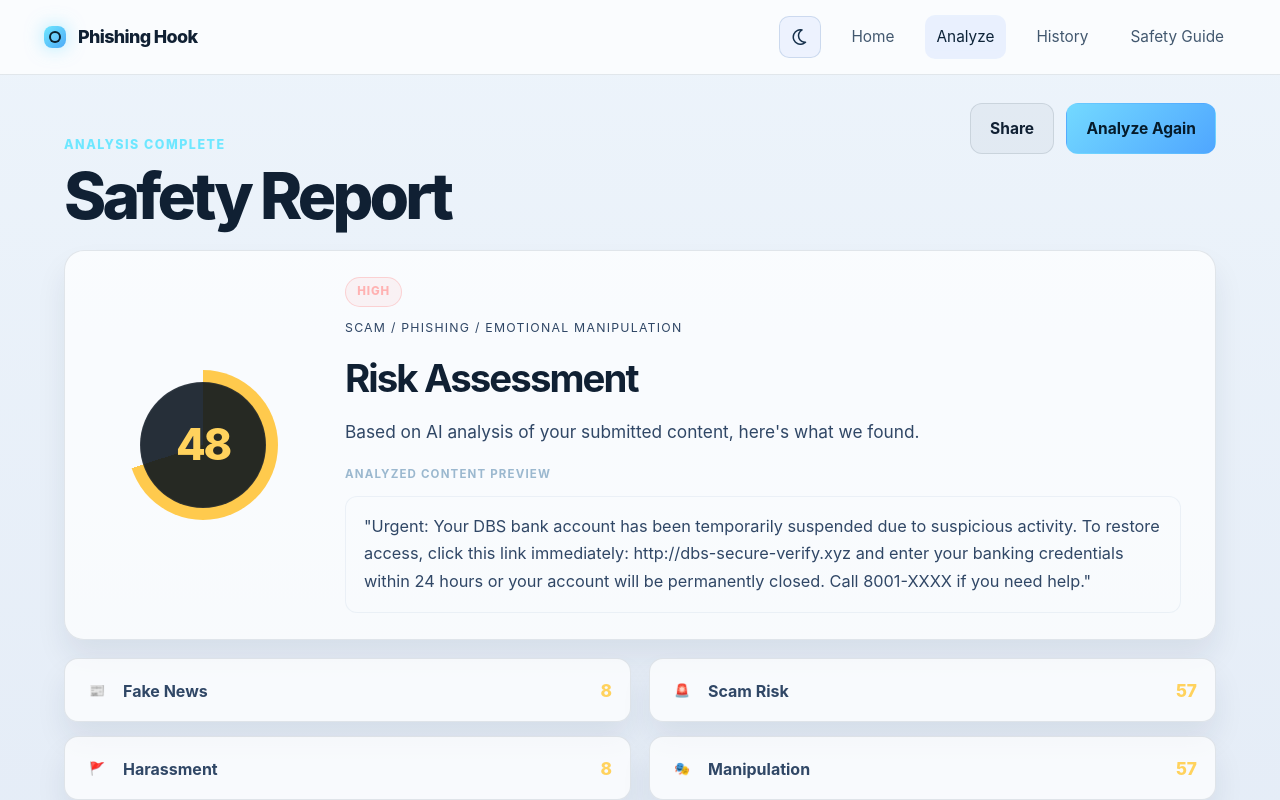
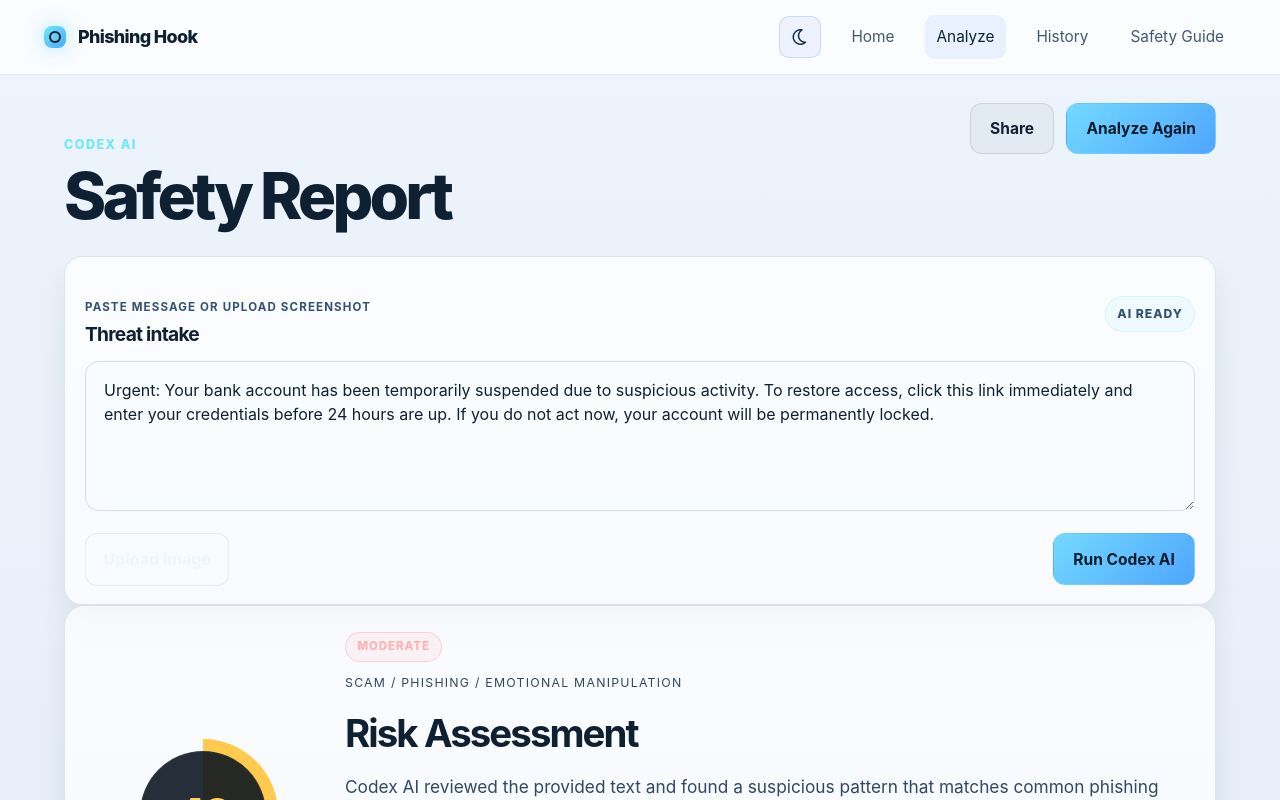
Before and after one commit to Ensign-Build-2026-Team-RA/phish-hook, a React (Vite) app in the folder phish-hook/: page / in a window 1280 px wide. Both pictures are taken after a click on the button "Analyze". Shown: the top 800 px of the page. Built offline with nearby package versions, Linux system fonts and the light colour scheme.

Commit message:
Codex AI Implemented. Check Analyze page

```diff
--- a/phish-hook/src/App.css
+++ b/phish-hook/src/App.css
@@ -226,10 +226,37 @@
 .app-shell.light .preview-card,
 .app-shell.light .feature-card,
 .app-shell.light .guide-card,
-.app-shell.light .history-row {
+.app-shell.light .history-row,
+.app-shell.light .analysis-input-panel {
   background: rgba(255, 255, 255, 0.72);
   border-color: rgba(42, 69, 92, 0.12);
   box-shadow: 0 18px 30px rgba(23, 40, 60, 0.08);
+}
+
+.app-shell.light .report-card-inner,
+.app-shell.light .analysis-input-panel,
+.app-shell.light .flag-panel,
+.app-shell.light .list-panel {
+  color: #102033;
+}
+
+.app-shell.light .analysis-input-panel textarea {
+  background: rgba(249, 252, 255, 0.96);
+  border-color: rgba(52, 89, 124, 0.18);
+  color: #102033;
+}
+
+.app-shell.light .analysis-input-panel textarea::placeholder,
+.app-shell.light .assistant-status,
+.app-shell.light .preview-label,
+.app-shell.light .flag-header {
+  color: #335173;
+}
+
+.app-shell.light .flag-badge {
+  background: rgba(79, 128, 255, 0.08);
+  border-color: rgba(79, 128, 255, 0.18);
+  color: #1c3d69;
 }
 
 .hero-copy p {
@@ -562,6 +589,7 @@
   font-size: 1.08rem;
 }
 
+.analysis-input-panel,
 .flag-panel,
 .list-panel {
   margin-top: 26px;
@@ -569,6 +597,93 @@
   border: 1px solid rgba(154, 178, 203, 0.18);
   border-radius: 18px;
   padding: 22px 20px 18px;
+}
+
+.analysis-input-panel textarea {
+  width: 100%;
+  min-height: 150px;
+  margin-top: 12px;
+  padding: 16px 18px;
+  border-radius: 14px;
+  border: 1px solid rgba(154, 178, 203, 0.2);
+  background: rgba(255, 255, 255, 0.02);
+  color: #edf5ff;
+  font: inherit;
+  resize: vertical;
+  box-sizing: border-box;
+}
+
+.analysis-input-panel textarea:focus {
+  outline: 2px solid rgba(110, 231, 255, 0.28);
+  border-color: rgba(110, 231, 255, 0.4);
+}
+
+.input-panel-header {
+  display: flex;
+  justify-content: space-between;
+  align-items: center;
+  gap: 16px;
+}
+
+.input-panel-header h3 {
+  margin: 4px 0 0;
+  font-size: 1.2rem;
+  letter-spacing: -0.04em;
+}
+
+.assistant-status {
+  display: inline-flex;
+  align-items: center;
+  gap: 8px;
+  padding: 0.5rem 0.7rem;
+  border-radius: 999px;
+  border: 1px solid rgba(110, 231, 255, 0.2);
+  background: rgba(110, 231, 255, 0.08);
+  color: #86ebff;
+  font-size: 0.76rem;
+  font-weight: 800;
+  letter-spacing: 0.08em;
+  text-transform: uppercase;
+}
+
+.analysis-actions {
+  display: flex;
+  justify-content: space-between;
+  align-items: center;
+  gap: 12px;
+  margin-top: 16px;
+}
+
+.upload-button {
+  display: inline-flex;
+  align-items: center;
+  justify-content: center;
+  padding: 0.84rem 1.1rem;
+  border-radius: 12px;
+  border: 1px solid rgba(154, 178, 203, 0.22);
+  background: rgba(255, 255, 255, 0.02);
+  color: #edf5ff;
+  cursor: pointer;
+  font-weight: 700;
+}
+
+.upload-button input {
+  display: none;
+}
+
+.preview-image-wrap {
+  margin-top: 18px;
+  border: 1px solid rgba(154, 178, 203, 0.2);
+  border-radius: 14px;
+  overflow: hidden;
+  background: rgba(255, 255, 255, 0.02);
+}
+
+.uploaded-preview {
+  display: block;
+  width: 100%;
+  max-height: 260px;
+  object-fit: cover;
 }
 
 .flag-header {
--- a/phish-hook/src/App.tsx
+++ b/phish-hook/src/App.tsx
@@ -1,23 +1,59 @@
-import { useState } from 'react'
+import { useEffect, useState } from 'react'
 import './App.css'
 
 const navItems = ['Home', 'Analyze', 'History', 'Safety Guide'] as const
 
 type NavItem = (typeof navItems)[number]
 
-const signals = [
-  { label: 'Fake News', value: 8, icon: '📰' },
-  { label: 'Scam Risk', value: 57, icon: '🚨' },
-  { label: 'Harassment', value: 8, icon: '🚩' },
-  { label: 'Manipulation', value: 57, icon: '🎭' },
-]
+const defaultDraftMessage = `Urgent: Your bank account has been temporarily suspended due to suspicious activity. To restore access, click this link immediately and enter your credentials before 24 hours are up. If you do not act now, your account will be permanently locked.`
 
-const flags = [
-  'Urgent language detected',
-  'Suspicious link or click request',
-  'Possible phishing attempt',
-  'Emotional manipulation',
-]
+const buildAnalysis = (content: string, imagePresent: boolean) => {
+  const normalized = content.toLowerCase()
+  const urgencyMatches = ['urgent', 'immediately', 'asap', 'right away', 'within 24 hours', 'act now'].filter((term) => normalized.includes(term))
+  const impersonationMatches = ['bank', 'paypal', 'apple', 'microsoft', 'official', 'security', 'customer support'].filter((term) => normalized.includes(term))
+  const linkMatches = ['click this link', 'verify here', 'restore access', 'secure account', 'http://', 'https://', 'login now'].filter((term) => normalized.includes(term))
+  const emotionalMatches = ['suspended', 'locked', 'danger', 'lose access', 'threat', 'immediately', 'panic'].filter((term) => normalized.includes(term))
+
+  const urgencyScore = Math.min(96, 15 + urgencyMatches.length * 16)
+  const impersonationScore = Math.min(94, 18 + impersonationMatches.length * 14)
+  const linkScore = Math.min(98, 12 + linkMatches.length * 15)
+  const emotionalScore = Math.min(96, 14 + emotionalMatches.length * 15)
+
+  const score = Math.min(
+    99,
+    Math.max(
+      18,
+      Math.round((urgencyScore + impersonationScore + linkScore + emotionalScore) / 4 + (imagePresent ? 8 : 0)),
+    ),
+  )
+
+  const flags = [
+    urgencyMatches.length ? 'Urgent language detected' : 'No urgent wording detected',
+    linkMatches.length ? 'Suspicious link or click request' : 'No obvious phishing link pattern',
+    impersonationMatches.length ? 'Possible impersonation or trust signal' : 'No obvious impersonation cues',
+    emotionalMatches.length ? 'Emotional manipulation cues present' : 'Low pressure language detected',
+  ]
+
+  const risk = score >= 75 ? 'High' : score >= 45 ? 'Moderate' : 'Low'
+
+  return {
+    score,
+    risk,
+    summary:
+      imagePresent && content.trim()
+        ? 'Codex AI reviewed both the uploaded image and pasted message and found strong phishing indicators.'
+        : imagePresent
+          ? 'Codex AI reviewed the uploaded image and found digital trust signals consistent with a phishing attempt.'
+          : 'Codex AI reviewed the provided text and found a suspicious pattern that matches common phishing behavior.',
+    flags,
+    signals: [
+      { label: 'Urgency', value: urgencyScore, icon: '⚡' },
+      { label: 'Impersonation', value: impersonationScore, icon: '🪪' },
+      { label: 'Link Risk', value: linkScore, icon: '🔗' },
+      { label: 'Manipulation', value: emotionalScore, icon: '🎭' },
+    ],
+  }
+}
 
 const historyRows = [
   { title: 'Bank impersonation attempt', state: 'High risk · 2 hours ago' },
@@ -64,6 +100,72 @@
 function App() {
   const [activePage, setActivePage] = useState<NavItem>('Home')
   const [theme, setTheme] = useState<'light' | 'dark'>('light')
+  const [draftInput, setDraftInput] = useState(defaultDraftMessage)
+  const [selectedImage, setSelectedImage] = useState<string | null>(null)
+  const [analysis, setAnalysis] = useState(() => buildAnalysis(defaultDraftMessage, false))
+  const [isAnalyzing, setIsAnalyzing] = useState(false)
+
+  useEffect(() => {
+    if (!draftInput.trim() && !selectedImage) {
+      setAnalysis(buildAnalysis('', false))
+      return
+    }
+
+    setAnalysis(buildAnalysis(draftInput, Boolean(selectedImage)))
+  }, [draftInput, selectedImage])
+
+  const handleAnalyze = async () => {
+    setIsAnalyzing(true)
+
+    try {
+      const response = await fetch('/api/analyze', {
+        method: 'POST',
+        headers: {
+          'Content-Type': 'application/json',
+        },
+        body: JSON.stringify({
+          text: draftInput,
+          image: selectedImage,
+        }),
+      })
+
+      if (!response.ok) {
+        throw new Error('AI analysis request failed')
+      }
+
+      const payload = await response.json()
+
+      if (payload.score !== undefined) {
+        setAnalysis({
+          score: Number(payload.score),
+          risk: payload.risk || 'High',
+          summary: payload.summary || 'Codex AI analyzed the content for phishing signals.',
+          flags: Array.isArray(payload.flags) ? payload.flags : [],
+          signals: Array.isArray(payload.signals) ? payload.signals : [],
+        })
+        return
+      }
+
+      throw new Error('Invalid AI response payload')
+    } catch (error) {
+      console.error('AI analysis failed, using fallback heuristic analysis:', error)
+      setAnalysis(buildAnalysis(draftInput, Boolean(selectedImage)))
+    } finally {
+      setIsAnalyzing(false)
+    }
+  }
+
+  const handleImageUpload = (event: React.ChangeEvent<HTMLInputElement>) => {
+    const file = event.target.files?.[0]
+    if (!file) return
+
+    const reader = new FileReader()
+    reader.onload = () => {
+      setSelectedImage(typeof reader.result === 'string' ? reader.result : null)
+      setAnalysis(buildAnalysis(draftInput, Boolean(file)))
+    }
+    reader.readAsDataURL(file)
+  }
 
   const renderPage = () => {
     switch (activePage) {
@@ -132,43 +234,74 @@
         return (
           <div className="page-shell">
             <div className="headline-row">
-              <div className="eyebrow">ANALYSIS COMPLETE</div>
+              <div className="eyebrow">Codex AI</div>
               <div className="headline-actions">
                 <button type="button" className="secondary-btn">Share</button>
-                <button type="button" className="primary-btn">Analyze Again</button>
+                <button type="button" className="primary-btn" onClick={handleAnalyze} disabled={isAnalyzing}>
+                  {isAnalyzing ? 'Analyzing...' : 'Analyze Again'}
+                </button>
               </div>
             </div>
 
             <h1 className="report-title">Safety Report</h1>
 
+            <section className="analysis-input-panel">
+              <div className="input-panel-header">
+                <div>
+                  <div className="preview-label">Paste message or upload screenshot</div>
+                  <h3>Threat intake</h3>
+                </div>
+                <span className="assistant-status">AI ready</span>
+              </div>
+
+              <textarea
+                value={draftInput}
+                onChange={(event) => setDraftInput(event.target.value)}
+                placeholder="Paste a suspicious email, SMS, or social message here..."
+                aria-label="User message to analyze"
+              />
+
+              <div className="analysis-actions">
+                <label className="upload-button">
+                  <input type="file" accept="image/*" onChange={handleImageUpload} />
+                  Upload Image
+                </label>
+                <button type="button" className="primary-btn" onClick={handleAnalyze} disabled={isAnalyzing}>
+                  {isAnalyzing ? 'Running...' : 'Run Codex AI'}
+                </button>
+              </div>
+
+              {selectedImage && (
+                <div className="preview-image-wrap">
+                  <img src={selectedImage} alt="Uploaded evidence preview" className="uploaded-preview" />
+                </div>
+              )}
+            </section>
+
             <section className="report-card">
               <div className="report-card-inner">
                 <div className="score-wrap">
-                  <div className="score-ring" aria-label="Risk score 48 out of 100">
-                    <span>48</span>
+                  <div className="score-ring" aria-label={`Risk score ${analysis.score} out of 100`}>
+                    <span>{analysis.score}</span>
                   </div>
                 </div>
 
                 <div className="report-content">
-                  <div className="risk-tag">High</div>
+                  <div className="risk-tag">{analysis.risk}</div>
                   <div className="risk-label">Scam / Phishing / Emotional Manipulation</div>
                   <h2>Risk Assessment</h2>
-                  <p>Based on AI analysis of your submitted content, here&apos;s what we found.</p>
+                  <p>{analysis.summary}</p>
 
                   <div className="preview-label">Analyzed content preview</div>
                   <div className="preview-box">
-                    <p>
-                      &quot;Urgent: Your DBS bank account has been temporarily suspended due to suspicious activity.
-                      To restore access, click this link immediately: http://dbs-secure-verify.xyz and enter your
-                      banking credentials within 24 hours or your account will be permanently closed. Call 8001-XXXX if you need help.&quot;
-                    </p>
+                    <p>{draftInput || 'No incoming content yet. Paste a message or upload an image to start analysis.'}</p>
                   </div>
                 </div>
               </div>
             </section>
 
             <section className="signal-grid">
-              {signals.slice(0, 2).map((signal) => (
+              {analysis.signals.slice(0, 2).map((signal) => (
                 <div key={signal.label} className="signal-item">
                   <div className="signal-left">
                     <span className="signal-icon" aria-hidden="true">{signal.icon}</span>
@@ -180,7 +313,7 @@
             </section>
 
             <section className="signal-grid lower-grid">
-              {signals.slice(2).map((signal) => (
+              {analysis.signals.slice(2).map((signal) => (
                 <div key={signal.label} className="signal-item">
                   <div className="signal-left">
                     <span className="signal-icon" aria-hidden="true">{signal.icon}</span>
@@ -194,7 +327,7 @@
             <section className="flag-panel">
               <div className="flag-header">Detected Flags</div>
               <div className="flag-list">
-                {flags.map((flag) => (
+                {analysis.flags.map((flag) => (
                   <span key={flag} className="flag-badge">
                     {flag}
                   </span>
--- a/phish-hook/vite.config.ts
+++ b/phish-hook/vite.config.ts
@@ -4,4 +4,12 @@
 // https://vite.dev/config/
 export default defineConfig({
   plugins: [react()],
+  server: {
+    proxy: {
+      '/api': {
+        target: 'http://localhost:8787',
+        changeOrigin: true,
+      },
+    },
+  },
 })
```
Also changed, not shown: 1 other file (tests, documents, lock files or other folders).
